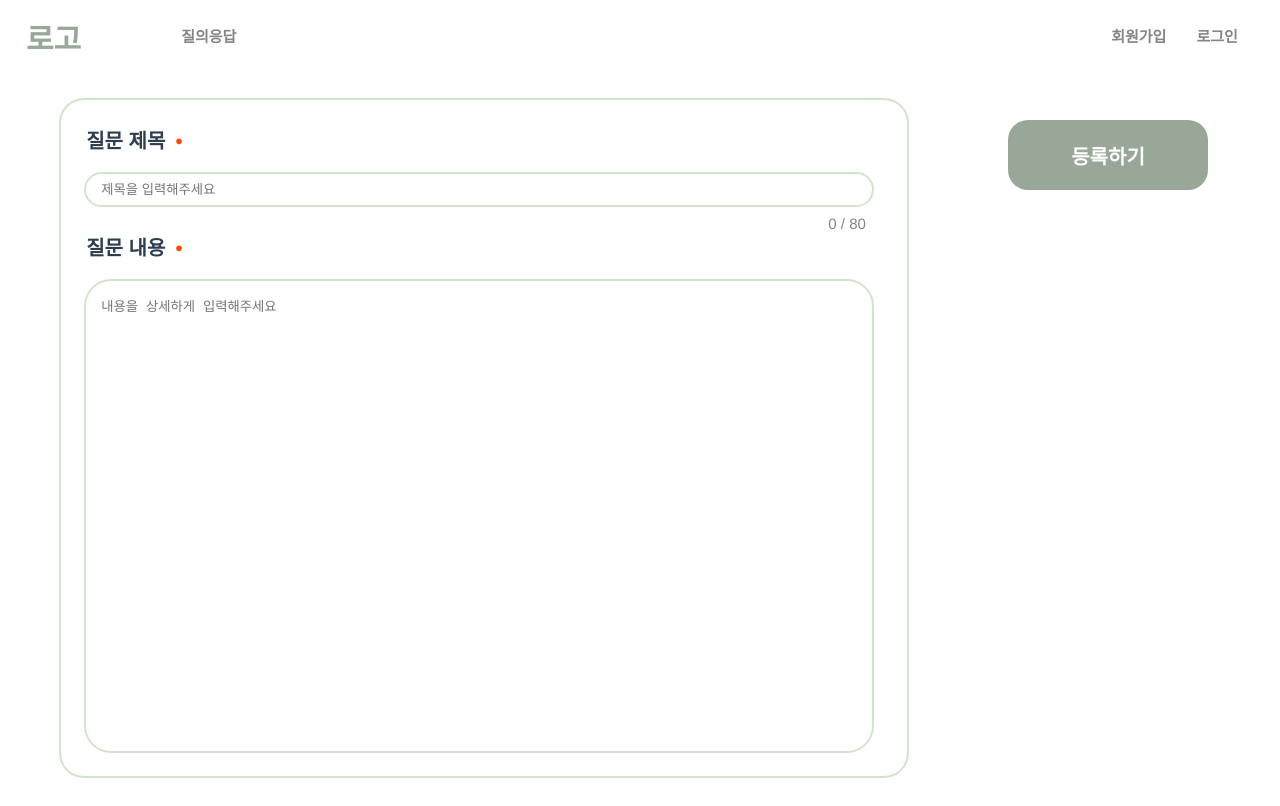
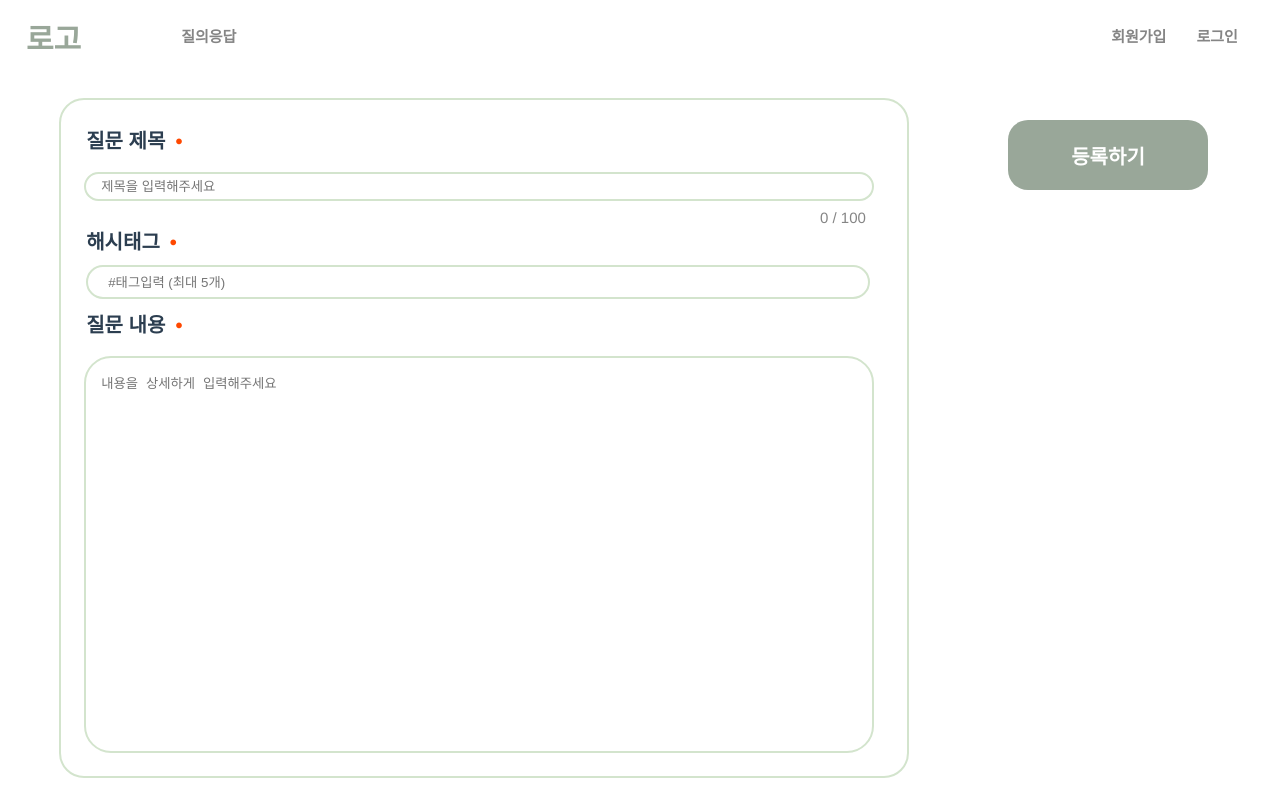
Before and after one commit to Micro-Answer/msa-frontend-vuejs, a Vue app in the folder front_src/: page /qna/write in a window 1280 px wide. Built offline with nearby package versions, Linux system fonts and the light colour scheme.

Commit message:
feat: 질문 작성 해시태그 추가

```diff
--- /dev/null
+++ b/front_src/src/assets/css/HashtagComponent.css
@@ -0,0 +1,36 @@
+.tag-wrapper {
+    margin-left: 10px;
+    height: 20px;
+    border-radius: 25px;
+    display: flex;
+}
+
+.tag-wrapper p {
+    font-weight: normal;
+    font-size: 13px;
+}
+
+.tag-wrapper p::after{
+    display: none;
+}
+
+.tag-wrapper .hash-item {
+    display: flex;
+    background-color: #FEF5ED;
+    border-radius: 25px;
+    padding-left: 10px;
+    padding-right: 10px;
+}
+
+.tag-wrapper .hash-item .hash-item-delete {
+    padding-left: 10px;
+}
+
+.tag-wrapper .input-tag{
+    width: auto;
+    margin-left: 10px;
+}
+
+.tag-wrapper .input-tag:focus {
+    outline: none;
+}
--- a/front_src/src/assets/css/WriteQuestionPage.css
+++ b/front_src/src/assets/css/WriteQuestionPage.css
@@ -30,19 +30,18 @@
     align-items: start;
 }
 
-.write_box .title_text {
+.write_box p {
     font-size: 20px;
     font-weight: bold;
 }
 
-.write_box .title_text::after {
+.write_box p::after {
     content: "•";
     color: #FF4800;
     margin-left: 10px;
     font-size: 20px;
     font-weight: bold;
 }
-
 
 .write_box .title_input{
     margin-top: 20px;
@@ -67,24 +66,22 @@
     margin-right: 10px;
 }
 
-.write_box .title_letters p {
+.write_box .title_letters span {
     font-size: 15px;
     color: #858585
 }
 
-.write_box .content_text {
-    font-size: 20px;
-    font-weight: bold;
+.write_box .hashtags {
+    width: 98%;
+    min-height: 30px;
+    border: 2px solid #D3E4CD;
+    border-radius: 25px;
+    display: flex;
+    justify-items: center;
+    align-items: center;
+    margin-top: 10px;
+    margin-bottom: 10px;
 }
-
-.write_box .content_text::after {
-    content: "•";
-    color: #FF4800;
-    margin-left: 10px;
-    font-size: 20px;
-    font-weight: bold;
-}
-
 
 .write_box .content_input {
     outline: 2px solid #D3E4CD;
--- /dev/null
+++ b/front_src/src/assets/ts/HashtagComponent.ts
@@ -0,0 +1,44 @@
+import { reactive, watch } from "vue";
+
+export default function useHashtag(emit: (event: "updateHashtags", payload: string[]) => void) {
+    const hashState = reactive({
+        hashArr: [] as string[],
+        hashtag: "",
+    });
+
+    const onKeyUpSpace = () => {
+        let tag = hashState.hashtag.trim();
+
+        if (tag) {
+            if (!tag.startsWith("#")) {
+                tag = `#${tag}`;
+            }
+
+            if (!hashState.hashArr.includes(tag) && hashState.hashArr.length < 5) {
+                hashState.hashArr.push(tag);
+                hashState.hashtag = "";
+            }
+        }
+    };
+
+    const removeTag = (index: number) => {
+        if (index >= 0 && index < hashState.hashArr.length) {
+            hashState.hashArr.splice(index, 1);
+        }
+    };
+
+    const onKeyUpBackspace = (e: KeyboardEvent) => {
+        if (e.code === 'Backspace' && hashState.hashtag === '') {
+            if (hashState.hashArr.length > 0) {
+                hashState.hashArr.pop();
+            }
+        }
+    };
+
+    // 해시태그 배열이 변경될 때마다 부모에게 전달
+    watch(() => hashState.hashArr, (newArr) => {
+        emit("updateHashtags", newArr); // 해시태그 배열을 부모 컴포넌트로 전달
+    }, { deep: true });
+
+    return { hashState, onKeyUpSpace, removeTag, onKeyUpBackspace };
+}
--- a/front_src/src/assets/ts/SignUpPage.ts
+++ b/front_src/src/assets/ts/SignUpPage.ts
@@ -56,7 +56,7 @@ export default function userSignUp() {
         }
 
         const apiUrl = role.value == "general"
-        ? "http://localhost:8081/api/v1/general/sign-up" : "http://localhost:8081/api/v1/expert/sign-up";
+        ? "http://localhost:8080/api/v1/general/sign-up" : "http://localhost:8080/api/v1/expert/sign-up";
 
         try {
             const response = await fetch(apiUrl, {
--- a/front_src/src/assets/ts/WriteQuestionPage.ts
+++ b/front_src/src/assets/ts/WriteQuestionPage.ts
@@ -3,10 +3,15 @@ import {ref} from "vue";
 export default function writeQuestion() {
     const title = ref("");
     const content = ref("");
+    const hashtags = ref<string[]>([]);
+
+    const updateHashtags = (newHashtags: string[]) => {
+        hashtags.value = newHashtags;
+    }
 
     const submit = () => {
-        alert(`Title: ${title.value}\nContent: ${content.value}`);
+        alert(`Title: ${title.value}\nHashtags: ${hashtags.value.join(", ")}\nContent: ${content.value}`);
     }
 
-    return {title, content, submit};
+    return {title, content, updateHashtags, submit};
 }
--- /dev/null
+++ b/front_src/src/components/HashtagComponent.vue
@@ -0,0 +1,36 @@
+<template>
+    <div class="tag-wrapper">
+        <div
+            class="hash-item"
+            v-for="(tag, index) in hashState.hashArr"
+            :key="index"
+            @click="removeTag(index)">
+            <p>{{ tag }}</p>
+            <p class="hash-item-delete">x</p>
+        </div>
+        <input
+            class="input-tag"
+            type="text"
+            v-model="hashState.hashtag"
+            @keyup.space="onKeyUpSpace"
+            @keyup.delete="onKeyUpBackspace"
+            :placeholder="hashState.hashArr.length < 5 ? '#태그입력 (최대 5개)' : '최대 5개까지 입력'"
+            :disabled="hashState.hashArr.length >= 5"
+        >
+    </div>
+</template>
+
+<script lang="ts">
+import {defineComponent} from "vue";
+import "../assets/css/HashtagComponent.css";
+import useHashtag from "../assets/ts/HashtagComponent";
+
+export default defineComponent({
+    name: "HashtagComponent",
+    emits: ["updateHashtags"],
+    setup(props, {emit}) {
+        const {hashState, onKeyUpSpace, removeTag, onKeyUpBackspace} = useHashtag(emit);
+        return {hashState, onKeyUpSpace, removeTag, onKeyUpBackspace};
+    }
+})
+</script>
--- a/front_src/src/views/LoginPage.vue
+++ b/front_src/src/views/LoginPage.vue
@@ -24,7 +24,7 @@
     methods: {
       async login() {
         try {
-          const response = await fetch('http://localhost:8081/api/v1/user/sign-in', {
+          const response = await fetch('http://localhost:8080/api/v1/user/sign-in', {
             method: 'POST',
             headers: {
               'Content-Type': 'application/json',
@@ -38,7 +38,7 @@
         } catch(error){
           console.error(error);
           alert('Error login')
-        }``
+        }
       }
     },
   });
--- a/front_src/src/views/WriteQuestionPage.vue
+++ b/front_src/src/views/WriteQuestionPage.vue
@@ -12,8 +12,13 @@
                         maxlength="80"
                     >
                     <div class="title_letters">
-                        <p>{{ title.length }} / 80</p>
+                        <span>{{ title.length }} / 100</span>
                     </div>
+                    <p class="hashtag_text">해시태그</p>
+                    <div class="hashtags">
+                        <HashtagComponent @updateHashtags="updateHashtags"/>
+                    </div>
+                    <div></div>
                     <p class="content_text">질문 내용</p>
                     <textarea
                         type="text"
@@ -35,12 +40,16 @@
 import {defineComponent, ref} from "vue";
 import "../assets/css/WriteQuestionPage.css"
 import writeQuestion from "@/assets/ts/WriteQuestionPage";
+import HashtagComponent from "@/components/HashtagComponent.vue";
 
 export default defineComponent({
     name: "WriteQuestionPage",
+    components: {
+        HashtagComponent
+    },
     setup() {
-        const {title, content, submit} = writeQuestion();
-        return {title, content, submit};
+        const {title, content, updateHashtags, submit} = writeQuestion();
+        return {title, content, updateHashtags, submit};
     }
 })
 </script>
```
